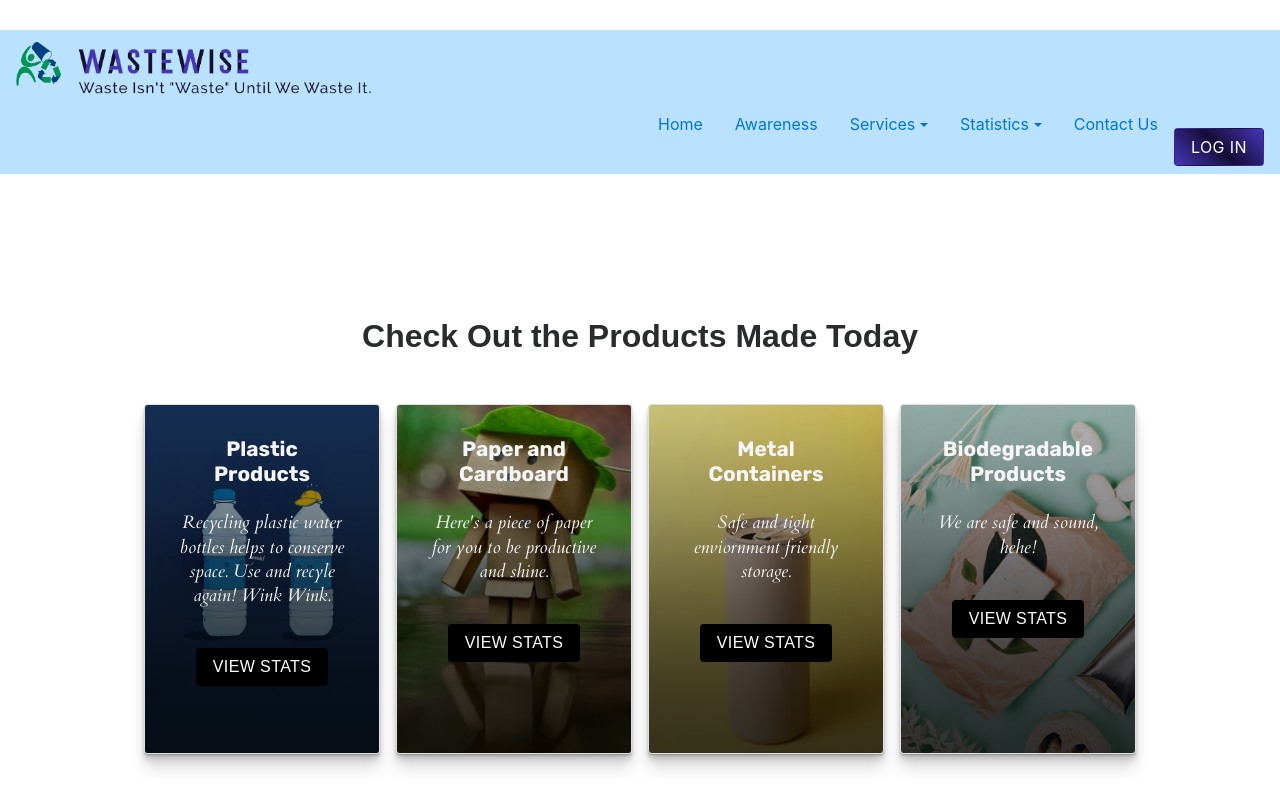
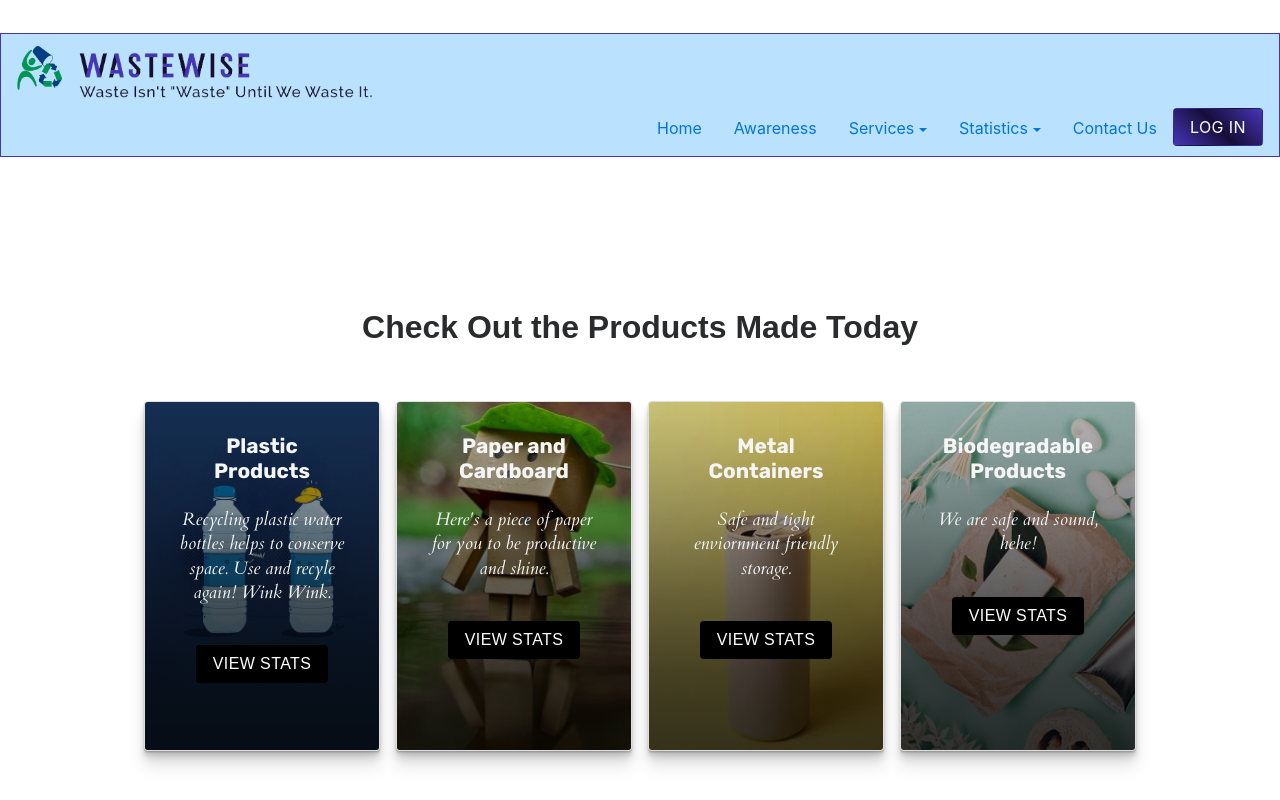
Before and after one commit to hrugved06/Waste-Management-Fixathon, a plain HTML site: page dailyStats.html in a window 1280 px wide. Drawn offline with nearby package versions, Linux system fonts and the light colour scheme.

Commit message:
Final Push

```diff
--- a/dailyStats.html
+++ b/dailyStats.html
@@ -21,7 +21,7 @@
 </head>
 
 <body>
-    <nav class="navbar navbar-light sticky-top m-0" style="background-color: #bae2ff; width:100%;">
+    <nav class="navbar navbar-light sticky-top m-0" style="background-color: #bae2ff; width:100%; border: 1px  #4635B9 solid;">
         <a class="navbar-brand" href="./Home.html">
             <img src="./Resources/Logo.png" width="45" height="45" class="d-inline-block align-top" alt="">
             <span class="navbar-brand mb-0 ml-2 h1 "><img class="img-fluid" style="height: 50px;" src="./Resources/logo-final.png"></span>
@@ -55,7 +55,7 @@
                 <a class="nav-link " href="./Contact.html ">Contact Us</a>
             </li>
             <li>
-                <a class="btn mybtn-1" href="./login/index.html">LOG IN</a>
+                <a class="btn mybtn-1 m-0" href="./login/index.html">LOG IN</a>
             </li>
         </ul>
     </nav>
```
Also changed, not shown: Store.html (+1 -1 lines), dailyStatsPG2.html (+1 -1 lines), index.html (+1 -1 lines).
